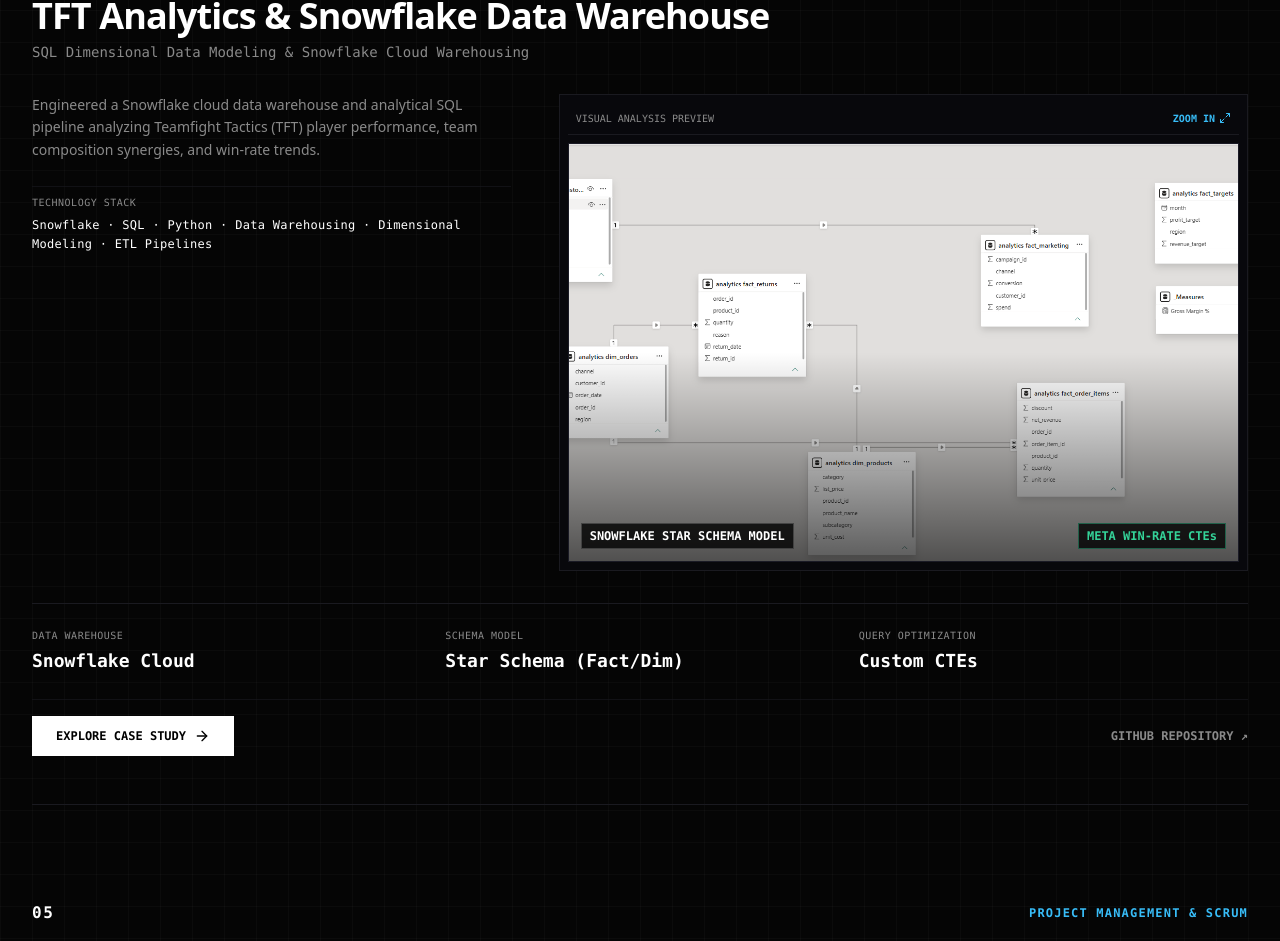
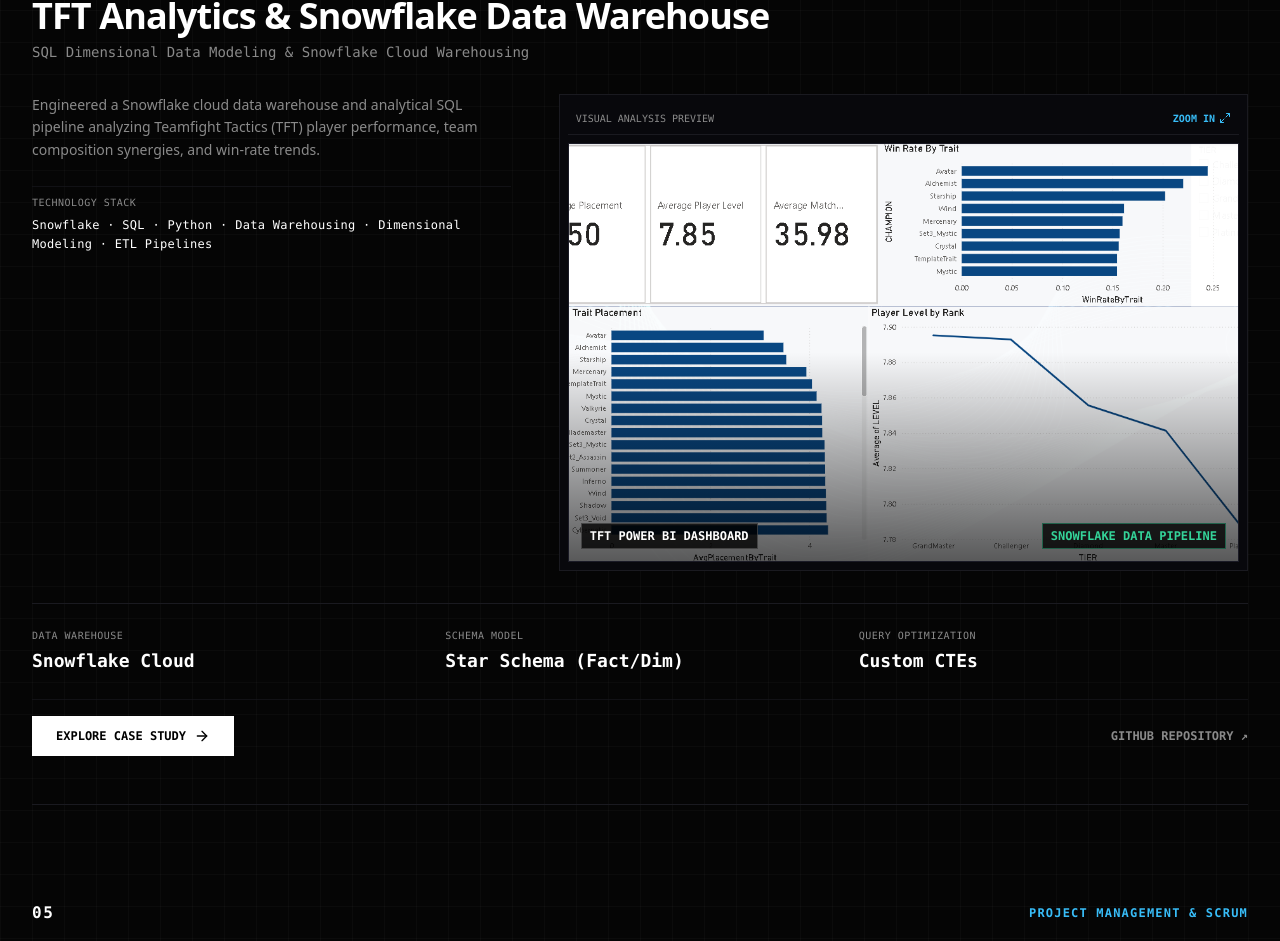
Before and after one commit to benman17/ben-portfolio, a Next.js app: page /projects in a window 1280 px wide. Shown: the part 3446-4387 px from the top of the page. Built offline with nearby package versions, Linux system fonts and the light colour scheme.

Commit message:
Update TFT Snowflake project visual preview image to actual Power BI dashboard screenshot from GitHub

```diff
--- a/components/ProjectCard.tsx
+++ b/components/ProjectCard.tsx
@@ -99,18 +99,18 @@
         return (
           <div className="relative w-full aspect-[16/10] bg-[#050508] border border-[#1a1a25] overflow-hidden group/img">
             <Image
-              src="/images/projects/northstar_commerce/data_model_star_schema.png"
-              alt="Snowflake Star Schema Relational Data Model"
+              src="/images/projects/tft_snowflake/dashboard.png"
+              alt="TFT Analytics Power BI Dashboard"
               fill
               className="object-cover object-top transition-transform duration-500 group-hover/img:scale-105"
             />
             <div className="absolute inset-0 bg-gradient-to-t from-black/80 via-transparent to-transparent opacity-80" />
             <div className="absolute bottom-3 left-3 right-3 flex items-center justify-between text-xs font-mono">
               <span className="text-white font-bold bg-black/80 px-2 py-1 border border-white/20">
-                SNOWFLAKE STAR SCHEMA MODEL
+                TFT POWER BI DASHBOARD
               </span>
               <span className="text-[#34d399] bg-black/80 px-2 py-1 border border-[#34d399]/40 font-bold">
-                META WIN-RATE CTEs
+                SNOWFLAKE DATA PIPELINE
               </span>
             </div>
           </div>
```
Also changed, not shown: public/images/projects/tft_snowflake/dashboard.png (added).
